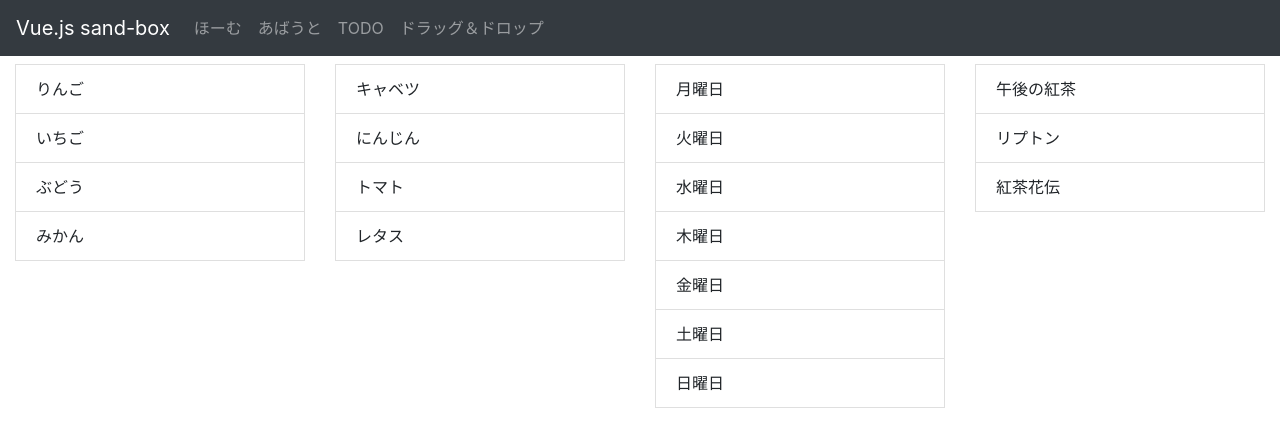
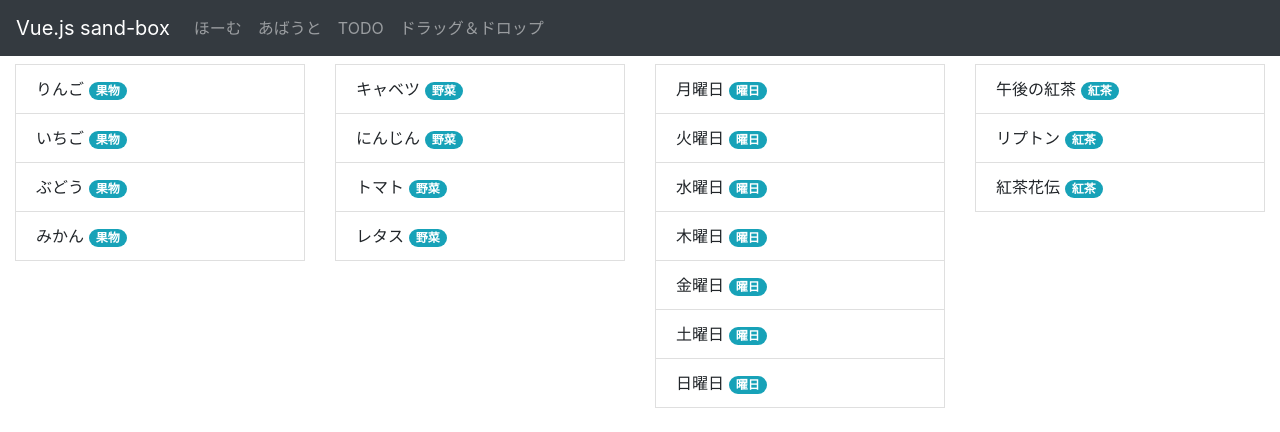
Before and after one commit to kyoruni/vue-sand-box, a Vue app: page /draggable in a window 1280 px wide. Shown: the top 432 px of the page. Built offline with nearby package versions, Linux system fonts and the light colour scheme.

Commit message:
#2 :wrench: カテゴリー表示

```diff
--- a/src/views/Draggable.vue
+++ b/src/views/Draggable.vue
@@ -5,7 +5,10 @@
       <b-col cols="3">
         <b-list-group>
           <draggable tag>
-            <b-list-group-item v-for="fruit in fruits" :key="fruit.no">{{ fruit.name }}</b-list-group-item>
+            <b-list-group-item v-for="fruit in fruits" :key="fruit.no">
+              {{ fruit.name }}
+              <b-badge pill variant="info" class="pull-right">{{ fruit.categoryName }}</b-badge>
+            </b-list-group-item>
           </draggable>
         </b-list-group>
       </b-col>
@@ -13,7 +16,10 @@
       <b-col cols="3">
         <b-list-group>
           <draggable tag>
-            <b-list-group-item v-for="vegetable in vegetables" :key="vegetable.no">{{ vegetable.name }}</b-list-group-item>
+            <b-list-group-item v-for="vegetable in vegetables" :key="vegetable.no">
+              {{ vegetable.name }}
+              <b-badge pill variant="info">{{ vegetable.categoryName }}</b-badge>
+            </b-list-group-item>
           </draggable>
         </b-list-group>
       </b-col>
@@ -21,7 +27,10 @@
       <b-col cols="3">
         <b-list-group>
           <draggable tag>
-            <b-list-group-item v-for="weekday in weekdays" :key="weekday.no">{{ weekday.name }}</b-list-group-item>
+            <b-list-group-item v-for="weekday in weekdays" :key="weekday.no">
+              {{ weekday.name }}
+              <b-badge pill variant="info">{{ weekday.categoryName }}</b-badge>
+            </b-list-group-item>
           </draggable>
         </b-list-group>
       </b-col>
@@ -29,7 +38,10 @@
       <b-col cols="3">
         <b-list-group>
           <draggable tag>
-            <b-list-group-item v-for="tea in teas" :key="tea.no">{{ tea.name }}</b-list-group-item>
+            <b-list-group-item v-for="tea in teas" :key="tea.no">
+              {{ tea.name }}
+              <b-badge pill variant="info">{{ tea.categoryName }}</b-badge>
+            </b-list-group-item>
           </draggable>
         </b-list-group>
       </b-col>
@@ -47,30 +59,30 @@ export default {
   data () {
     return {
       fruits: [
-        { no: 1, name: 'りんご' },
-        { no: 2, name: 'いちご' },
-        { no: 3, name: 'ぶどう' },
-        { no: 4, name: 'みかん' }
+        { no: 1, name: 'りんご', categoryName: '果物' },
+        { no: 2, name: 'いちご', categoryName: '果物' },
+        { no: 3, name: 'ぶどう', categoryName: '果物' },
+        { no: 4, name: 'みかん', categoryName: '果物' }
       ],
       vegetables: [
-        { no: 5, name: 'キャベツ' },
-        { no: 6, name: 'にんじん' },
-        { no: 7, name: 'トマト' },
-        { no: 8, name: 'レタス' }
+        { no: 5, name: 'キャベツ', categoryName: '野菜' },
+        { no: 6, name: 'にんじん', categoryName: '野菜' },
+        { no: 7, name: 'トマト', categoryName: '野菜' },
+        { no: 8, name: 'レタス', categoryName: '野菜' }
       ],
       weekdays: [
-        { no: 9, name: '月曜日' },
-        { no: 10, name: '火曜日' },
-        { no: 11, name: '水曜日' },
-        { no: 12, name: '木曜日' },
-        { no: 13, name: '金曜日' },
-        { no: 14, name: '土曜日' },
-        { no: 15, name: '日曜日' }
+        { no: 9, name: '月曜日', categoryName: '曜日' },
+        { no: 10, name: '火曜日', categoryName: '曜日' },
+        { no: 11, name: '水曜日', categoryName: '曜日' },
+        { no: 12, name: '木曜日', categoryName: '曜日' },
+        { no: 13, name: '金曜日', categoryName: '曜日' },
+        { no: 14, name: '土曜日', categoryName: '曜日' },
+        { no: 15, name: '日曜日', categoryName: '曜日' }
       ],
       teas: [
-        { no: 16, name: '午後の紅茶' },
-        { no: 17, name: 'リプトン' },
-        { no: 18, name: '紅茶花伝' }
+        { no: 16, name: '午後の紅茶', categoryName: '紅茶' },
+        { no: 17, name: 'リプトン', categoryName: '紅茶' },
+        { no: 18, name: '紅茶花伝', categoryName: '紅茶' }
       ]
     }
   }
```
